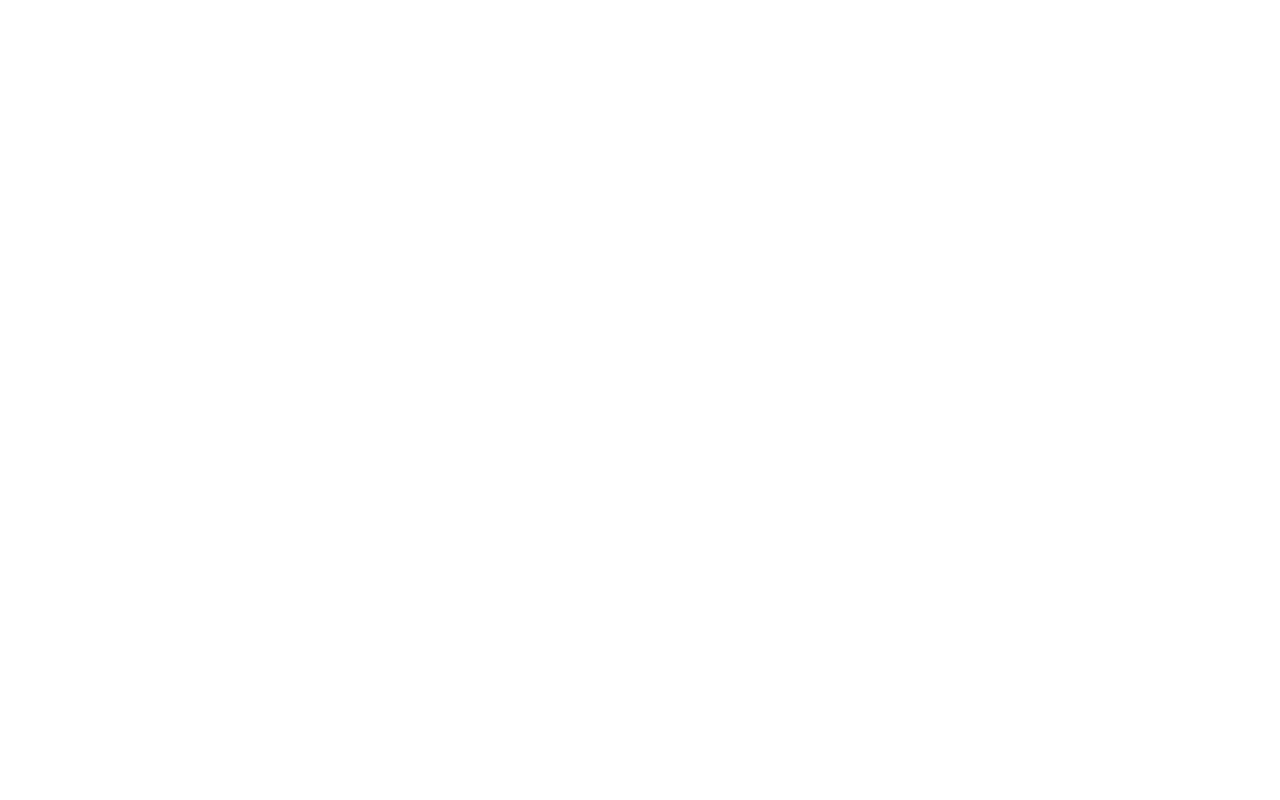
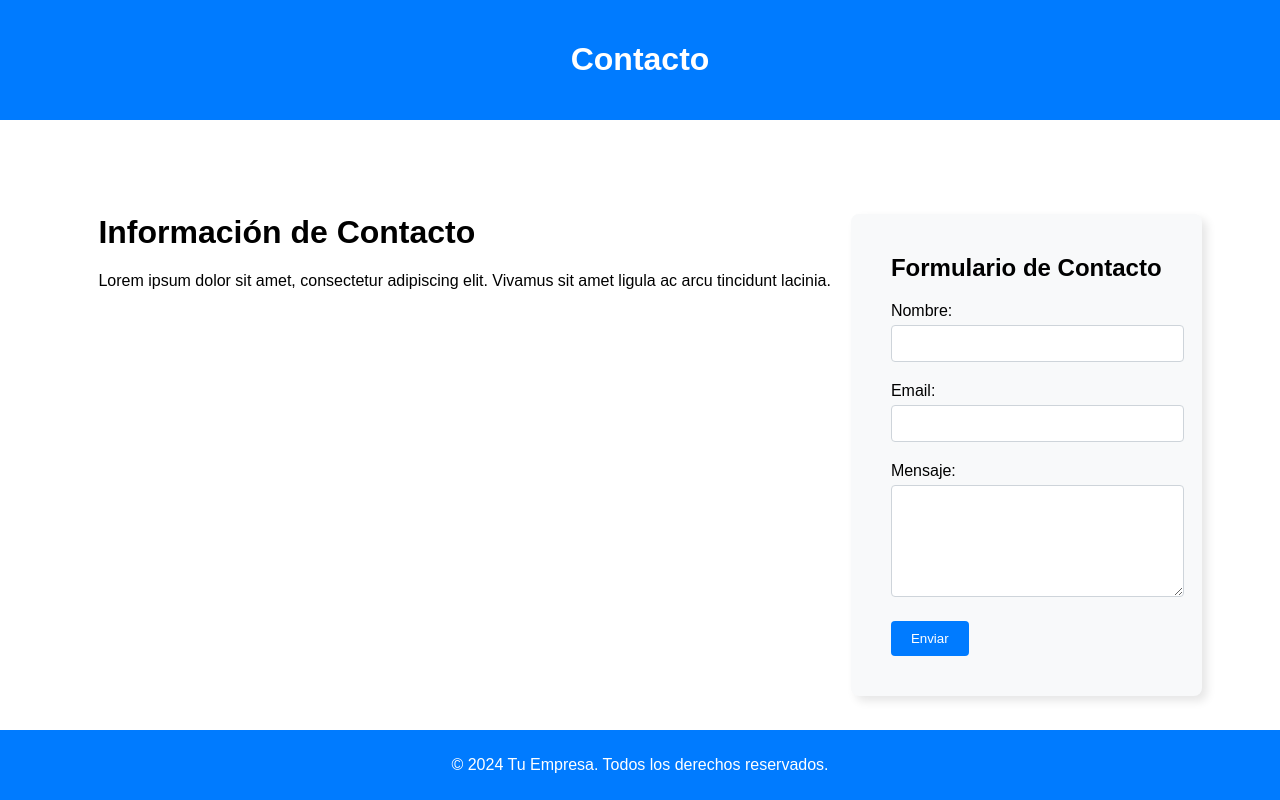
Before and after one commit to mscervino/formulario-urbano, a website built with Vite: page index.html in a window 1280 px wide. Built offline with nearby package versions, Linux system fonts and the light colour scheme.

Commit message:
desarrollando html y css fase 1

```diff
--- a/css/estilos-urbano.css
+++ b/css/estilos-urbano.css
@@ -0,0 +1,93 @@
+body {
+  margin: 0;
+  font-family: Arial, sans-serif;
+}
+
+header {
+  background-color: #007bff;
+  color: white;
+  padding: 20px 0;
+  text-align: center;
+}
+
+main {
+  display: flex;
+  justify-content: center;
+  align-items: center;
+  min-height: calc(100vh - 130px); /* Restar altura del header y footer */
+}
+
+.contenedor {
+  display: flex;
+  justify-content: center;
+  align-items: flex-start;
+}
+
+.texto-izquierda {
+  flex: 1;
+  padding: 0 20px;
+}
+
+.texto-izquierda h1 {
+  margin-top: 0;
+}
+
+.texto-izquierda p {
+  margin-top: 10px;
+}
+
+.formulario {
+  background-color: #f8f9fa;
+  border-radius: 8px;
+  padding: 40px;
+  box-shadow: 5px 5px 10px rgba(0, 0, 0, 0.1);
+}
+
+h2 {
+  margin-top: 0;
+}
+
+.input-group {
+  margin-bottom: 20px;
+}
+
+.input-group label {
+  display: block;
+  margin-bottom: 5px;
+}
+
+.input-group input,
+.input-group textarea {
+  width: 100%;
+  padding: 10px;
+  border: 1px solid #ced4da;
+  border-radius: 4px;
+}
+
+.input-group textarea {
+  resize: vertical;
+}
+
+button[type='submit'] {
+  background-color: #007bff;
+  color: white;
+  border: none;
+  border-radius: 4px;
+  padding: 10px 20px;
+  cursor: pointer;
+  transition: background-color 0.3s ease;
+}
+
+button[type='submit']:hover {
+  background-color: #0056b3;
+}
+
+footer {
+  background-color: #007bff;
+  color: white;
+  text-align: center;
+  padding: 10px 0;
+  position: fixed;
+  bottom: 0;
+  width: 100%;
+}
--- a/index.html
+++ b/index.html
@@ -5,7 +5,50 @@
     <meta name="viewport" content="width=device-width, initial-scale=1.0" />
     <title>Formularios Urbano</title>
   </head>
-  <body></body>
+  <body>
+    <header>
+      <h1>Contacto</h1>
+    </header>
 
+    <main>
+      <div class="contenedor">
+        <div class="texto-izquierda">
+          <h1>Información de Contacto</h1>
+          <p>
+            Lorem ipsum dolor sit amet, consectetur adipiscing elit. Vivamus sit
+            amet ligula ac arcu tincidunt lacinia.
+          </p>
+        </div>
+
+        <section class="formulario">
+          <h2>Formulario de Contacto</h2>
+          <form>
+            <div class="input-group">
+              <label for="nombre">Nombre:</label>
+              <input type="text" id="nombre" name="nombre" required />
+            </div>
+            <div class="input-group">
+              <label for="email">Email:</label>
+              <input type="email" id="email" name="email" required />
+            </div>
+            <div class="input-group">
+              <label for="mensaje">Mensaje:</label>
+              <textarea
+                id="mensaje"
+                name="mensaje"
+                rows="6"
+                required
+              ></textarea>
+            </div>
+            <button type="submit">Enviar</button>
+          </form>
+        </section>
+      </div>
+    </main>
+
+    <footer>
+      <p>© 2024 Tu Empresa. Todos los derechos reservados.</p>
+    </footer>
+  </body>
   <script type="module" src="/main.js"></script>
 </html>
```
